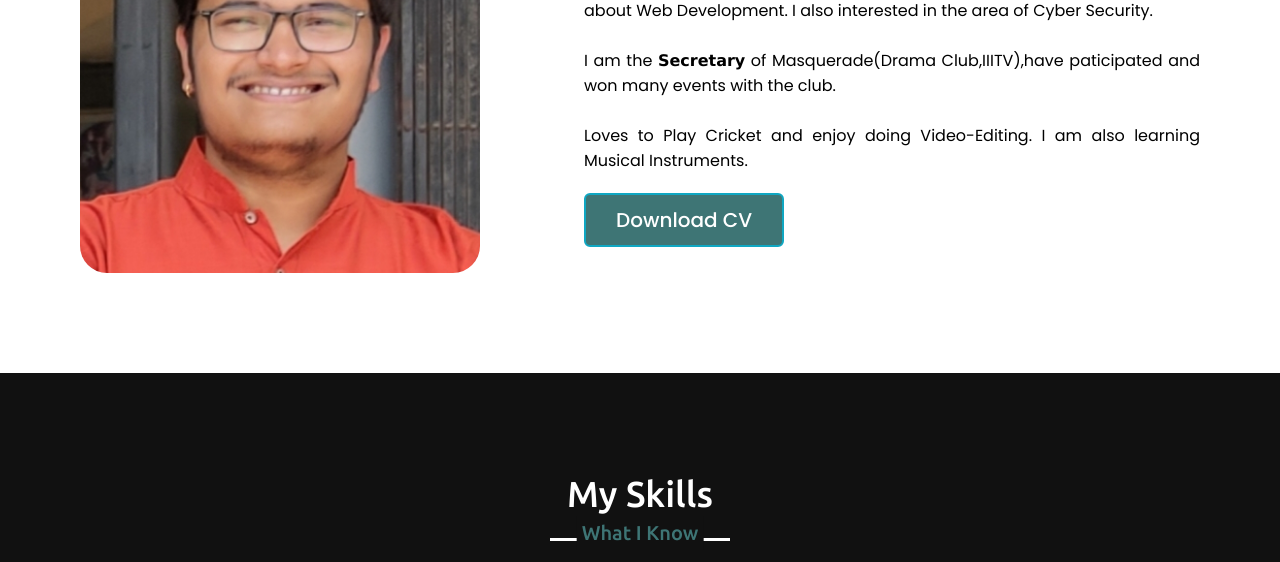
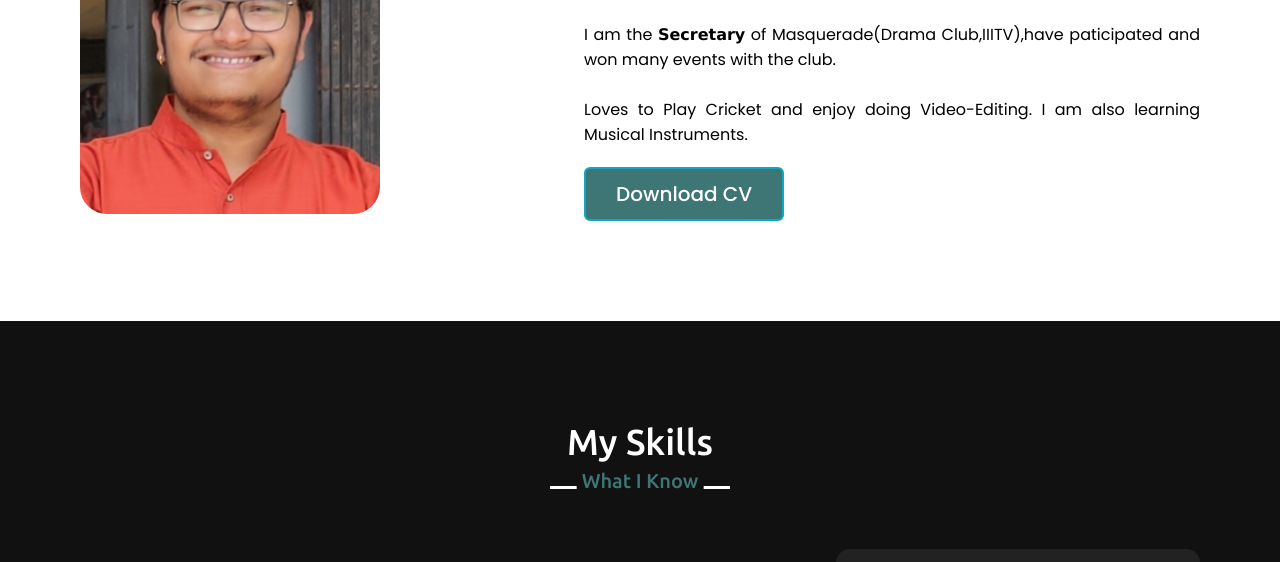
Before and after one commit to indeblue/Portfolio, a plain HTML site: page index.html in a window 1280 px wide. Shown: the part 1153-1715 px from the top of the page. Drawn offline with nearby package versions, Linux system fonts and the light colour scheme; a web font is replaced by a local one.

Commit message:
Update style.css

```diff
--- a/style.css
+++ b/style.css
@@ -204,8 +204,8 @@
         }
 
         .about .about-content .left img {
-            height: 400px;
-            width: 400px;
+            height: auto;
+            width: 300px;
             object-fit: cover;
             border-radius: 27px;
         }
```
